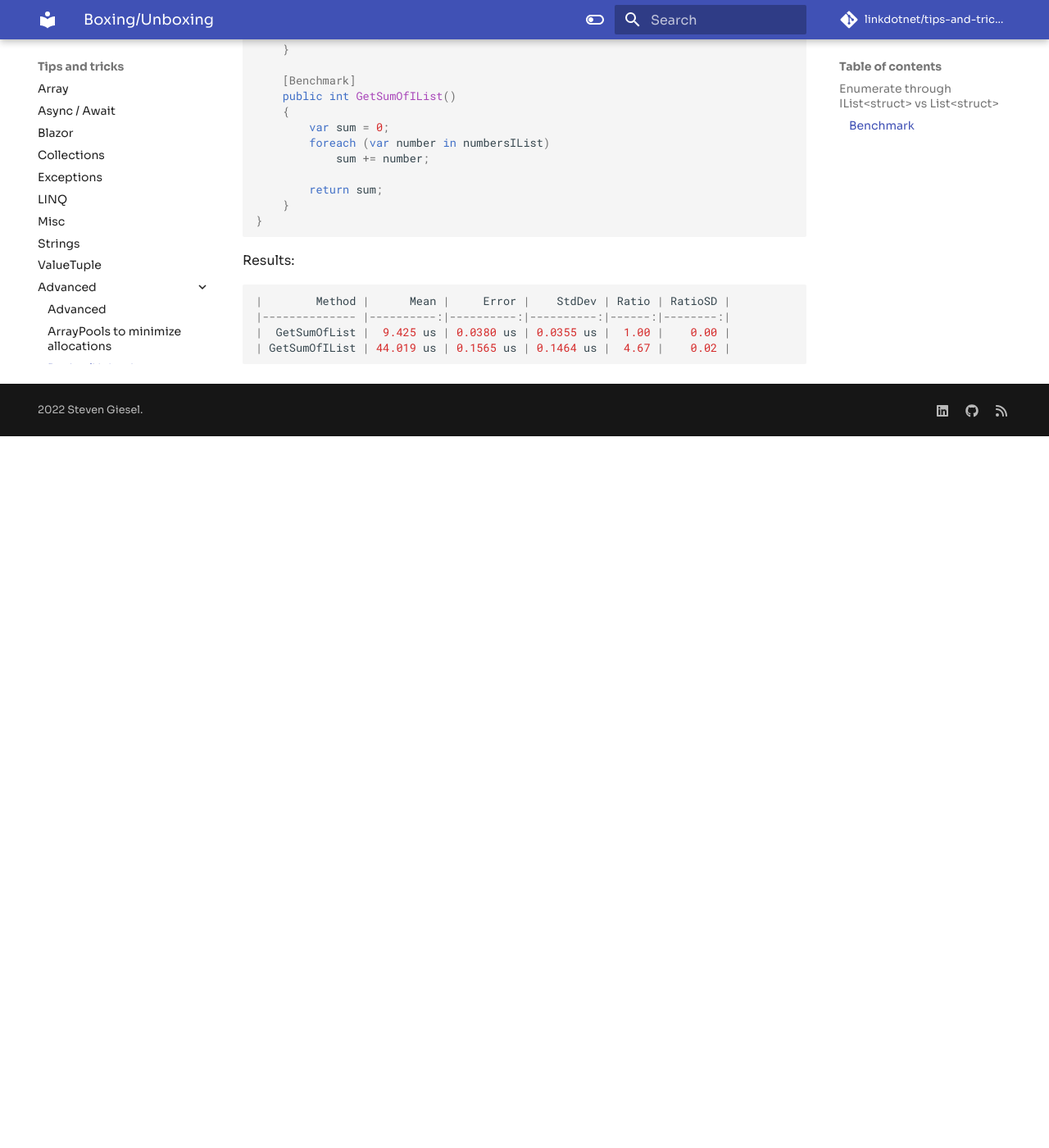
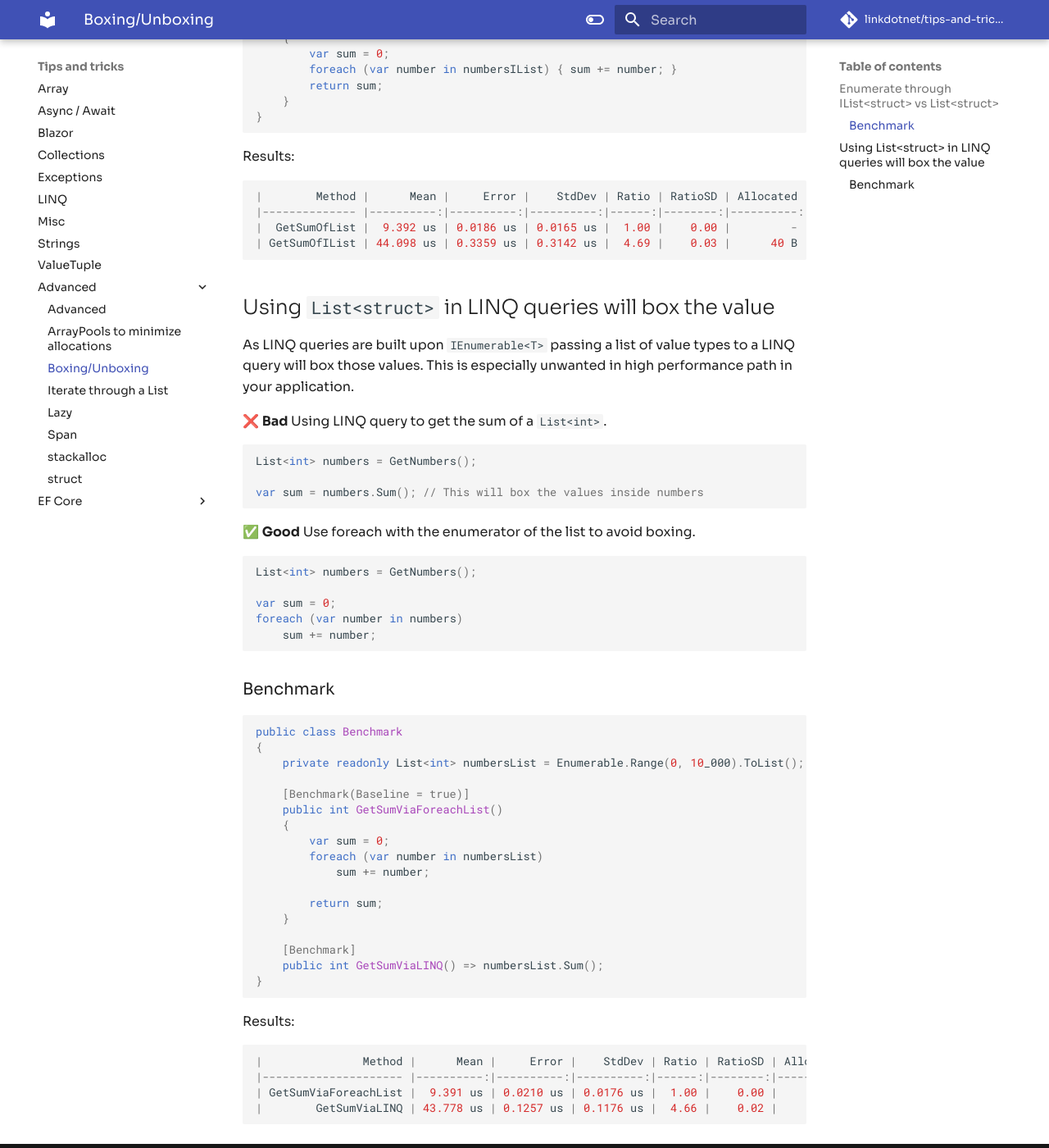
Before and after one commit to linkdotnet/tips-and-tricks, an MkDocs documentation site: the page built from docs/advanced/boxing.md, in a window 1280 px wide and 1400 px high, scrolled down 1201 px. Shown: the whole window at 82% size. Built offline with MkDocs 1.6.1 and Material for MkDocs 9.7.7, drawn with Linux system fonts in a browser that asks for light colours; comment, search, counter and statistics services are not loaded; before the commit the page ends 1733 px from its top, so only the background shows below that; some of the changed text lies outside the part shown.

Commit message:
Added LINQ example

````diff
--- a/docs/advanced/boxing.md
+++ b/docs/advanced/boxing.md
@@ -23,8 +23,7 @@ private int GetSum(List<int> numbers)
 ```
 
 > 💡 Info: The same applies to `Collection<struct>` and `ICollection<struct>`. Basically everytime when you use the interface, changes are that the values get boxed.
-> LINQ queries like `Sum()` have special overloads for a bunch of primitive datatypes like `int`, `float` and so on to avoid exactly that boxing behavior.
-> Be aware if you have your custom value type, that also then boxing can apply.
+> This also happens with LINQ queries.
 
 ### Benchmark
 ```csharp
@@ -37,6 +36,57 @@ public class Benchmark
     public int GetSumOfList()
     {
         var sum = 0;
+        foreach (var number in numbersList) { sum += number; }
+        return sum;
+    }
+
+    [Benchmark]
+    public int GetSumOfIList()
+    {
+        var sum = 0;
+        foreach (var number in numbersIList) { sum += number; }
+        return sum;
+    }
+}
+```
+
+Results:
+```csharp
+|        Method |      Mean |     Error |    StdDev | Ratio | RatioSD | Allocated | Alloc Ratio |
+|-------------- |----------:|----------:|----------:|------:|--------:|----------:|------------:|
+|  GetSumOfList |  9.392 us | 0.0186 us | 0.0165 us |  1.00 |    0.00 |         - |          NA |
+| GetSumOfIList | 44.098 us | 0.3359 us | 0.3142 us |  4.69 |    0.03 |      40 B |          NA |
+```
+
+## Using `List<struct>` in LINQ queries will box the value
+As LINQ queries are built upon `IEnumerable<T>` passing a list of value types to a LINQ query will box those values. This is especially unwanted in high performance path in your application.
+
+❌ **Bad** Using LINQ query to get the sum of a `List<int>`.
+```csharp
+List<int> numbers = GetNumbers();
+
+var sum = numbers.Sum(); // This will box the values inside numbers
+```
+
+✅ **Good** Use foreach with the enumerator of the list to avoid boxing.
+```csharp
+List<int> numbers = GetNumbers();
+
+var sum = 0;
+foreach (var number in numbers)
+    sum += number;
+```
+
+### Benchmark
+```csharp
+public class Benchmark
+{
+    private readonly List<int> numbersList = Enumerable.Range(0, 10_000).ToList();
+
+    [Benchmark(Baseline = true)]
+    public int GetSumViaForeachList()
+    {
+        var sum = 0;
         foreach (var number in numbersList)
             sum += number;
 
@@ -44,21 +94,15 @@ public class Benchmark
     }
 
     [Benchmark]
-    public int GetSumOfIList()
-    {
-        var sum = 0;
-        foreach (var number in numbersIList)
-            sum += number;
+    public int GetSumViaLINQ() => numbersList.Sum();
+}
 
-        return sum;
-    }
-}
 ```
 
 Results:
 ```csharp
-|        Method |      Mean |     Error |    StdDev | Ratio | RatioSD |
-|-------------- |----------:|----------:|----------:|------:|--------:|
-|  GetSumOfList |  9.425 us | 0.0380 us | 0.0355 us |  1.00 |    0.00 |
-| GetSumOfIList | 44.019 us | 0.1565 us | 0.1464 us |  4.67 |    0.02 |
+|               Method |      Mean |     Error |    StdDev | Ratio | RatioSD | Allocated | Alloc Ratio |
+|--------------------- |----------:|----------:|----------:|------:|--------:|----------:|------------:|
+| GetSumViaForeachList |  9.391 us | 0.0210 us | 0.0176 us |  1.00 |    0.00 |         - |          NA |
+|        GetSumViaLINQ | 43.778 us | 0.1257 us | 0.1176 us |  4.66 |    0.02 |      40 B |          NA |
 ```
````
